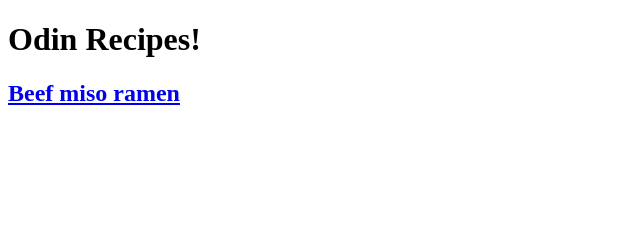
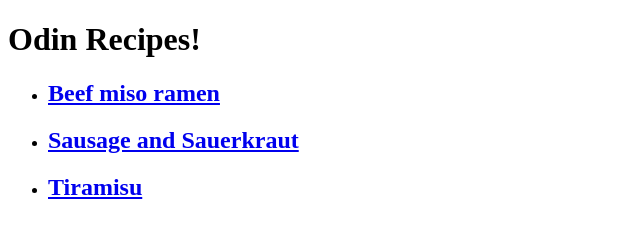
Before and after one commit to Rieru103/Recipes-website-project, a plain HTML site: page index.html in a window 1280 px wide. Shown: the whole page, without its empty margins (0-640 px from the left). Drawn offline with Linux system fonts and the light colour scheme.

Commit message:
Add rest of the hyprelink

```diff
--- a/index.html
+++ b/index.html
@@ -7,6 +7,10 @@
 </head>
 <body>
     <h1>Odin Recipes!</h1>
-      <h2><a href="Recipes/beef-miso-ramen.html" target="_self" rel="noopener noreferrer">Beef miso ramen</a></h2>
+     <ul>
+     <li><h2><a href="Recipes/beef-miso-ramen.html" target="_self" rel="noopener noreferrer">Beef miso ramen</a></h2></li>
+     <li><h2><a href="Recipes/sausage-and-sauerkraut.html" target="_self" rel="noopener noreferrer">Sausage and Sauerkraut</a></h2></li>
+     <li><h2><a href="Recipes/tiramisu.html" target="_self" rel="noopener noreferrer">Tiramisu</a></h2></li>
+     </ul>
 </body>
 </html>
```
